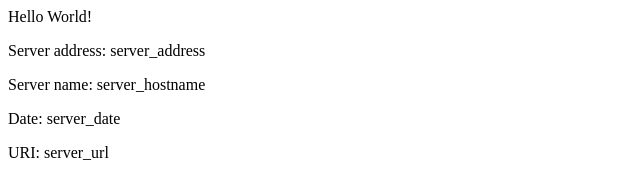
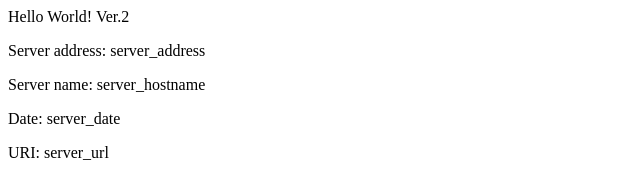
Before and after one commit to Howu48/eks-example, a plain HTML site: page src/index.html in a window 1280 px wide. Shown: the full height of the page, 0-640 px from the left. Drawn offline with Linux system fonts and the light colour scheme.

Commit message:
v2 homepage

```diff
--- a/src/index.html
+++ b/src/index.html
@@ -1,8 +1,8 @@
 <head>
-<title>Hello World</title>
+<title>Hello World Ver.2</title>
 </head>
 <div class="info">
-<h>Hello World!</h>
+<h>Hello World! Ver.2</h>
 <p><span>Server&nbsp;address:</span> <span>server_address</span></p>
 <p><span>Server&nbsp;name:</span> <span>server_hostname</span></p>
 <p class="smaller"><span>Date:</span> <span>server_date</span></p>
```
